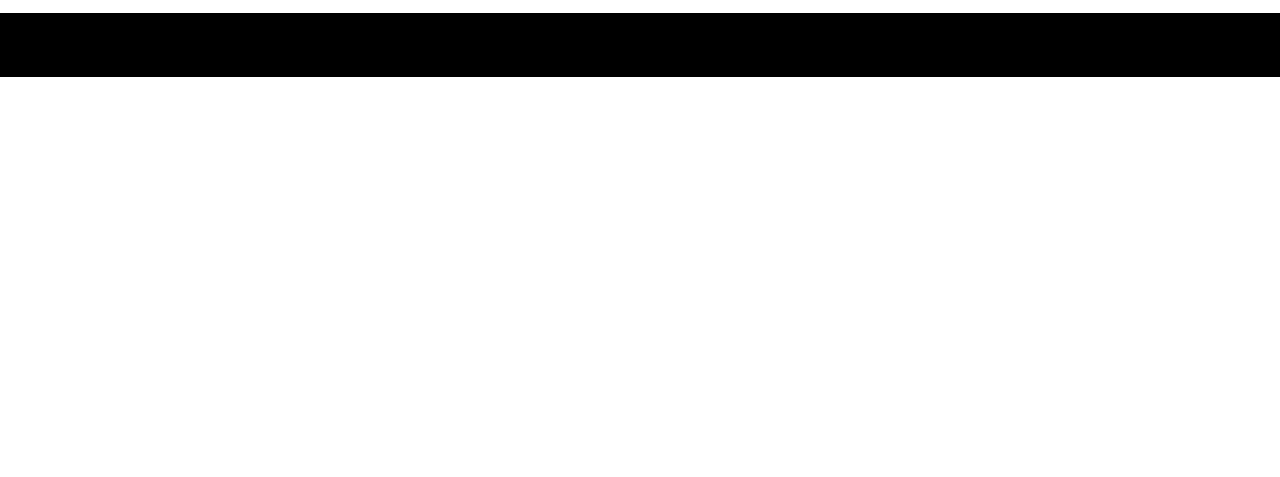
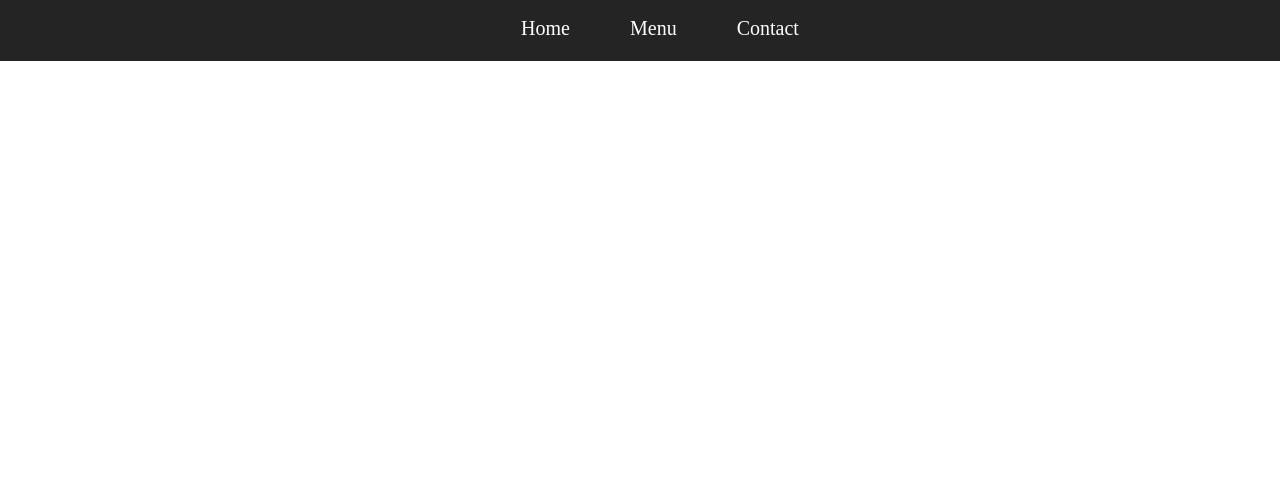
Before and after one commit to ivaneaguirre98/TOP_ResturantPage, a website built with webpack: page dist/index.html in a window 1280 px wide. Shown: the part 323-800 px from the top of the page. Built offline with nearby package versions, Linux system fonts and the light colour scheme.

Commit message:
Built out header and nav bar with hover and event listeners

```diff
--- a/src/index.js
+++ b/src/index.js
@@ -1,4 +1,21 @@
 import initalPageLoad from "./modules/pageLoad.js";
 import './style.css';
 
-initalPageLoad();
+const run = (() =>{
+    initalPageLoad();
+})();
+
+const homeBtn = document.getElementById("homeBtn");
+homeBtn.addEventListener("click", ()=>{
+    console.log("homeBtn");
+})
+
+const menuBtn = document.getElementById("menuBtn");
+menuBtn.addEventListener("click", () =>{
+    console.log("menu btn");
+})
+
+const contactBtn = document.getElementById("contactBtn");
+contactBtn.addEventListener("click", () =>{
+    console.log("contact button");
+})
--- a/src/modules/pageLoad.js
+++ b/src/modules/pageLoad.js
@@ -41,6 +41,25 @@ function buildNavBar(){
     let ulElement = document.createElement("ul");
     ulElement.classList.add("navContent");
     navElement.appendChild(ulElement);
+
+    //build out list items for ul for nav
+    let homeButton = document.createElement("li");
+    homeButton.classList.add("navItem");
+    homeButton.id = "homeBtn";
+    homeButton.innerHTML = "Home";
+    ulElement.appendChild(homeButton);
+
+    let menuButton = document.createElement("li");
+    menuButton.classList.add("navItem");
+    menuButton.innerHTML = "Menu";
+    menuButton.id = "menuBtn";
+    ulElement.appendChild(menuButton);
+
+    let contactButton = document.createElement("li");
+    contactButton.classList.add("navItem");
+    contactButton.innerHTML = "Contact";
+    contactButton.id = "contactBtn";
+    ulElement.appendChild(contactButton);
 }
 
 function buildMainSection(){
--- a/src/style.css
+++ b/src/style.css
@@ -34,5 +34,40 @@ body{
 .navbarSection{
     width: 100%;
     height: 8vh;
-    background-color: black;
+    background-color:#242424;
+    margin-top: auto;
 }
+
+.navContent{
+    display: flex;
+    list-style-type: none;
+    justify-content: center;
+    flex-wrap: wrap;
+    column-gap: 20px;
+    margin-top: 0;
+    margin-bottom: 0;
+}
+
+.navItem{
+    padding: 1em;
+    font-size: 20px;
+    color: white;
+}
+
+#homeBtn:hover{
+    font-weight: bold;
+    text-decoration: underline;
+    cursor: pointer;
+}
+
+#menuBtn:hover{
+    font-weight: bold;
+    text-decoration: underline;
+    cursor: pointer;
+}
+
+#contactBtn:hover{
+    font-weight: bold;
+    text-decoration: underline;
+    cursor: pointer;
+}
```
